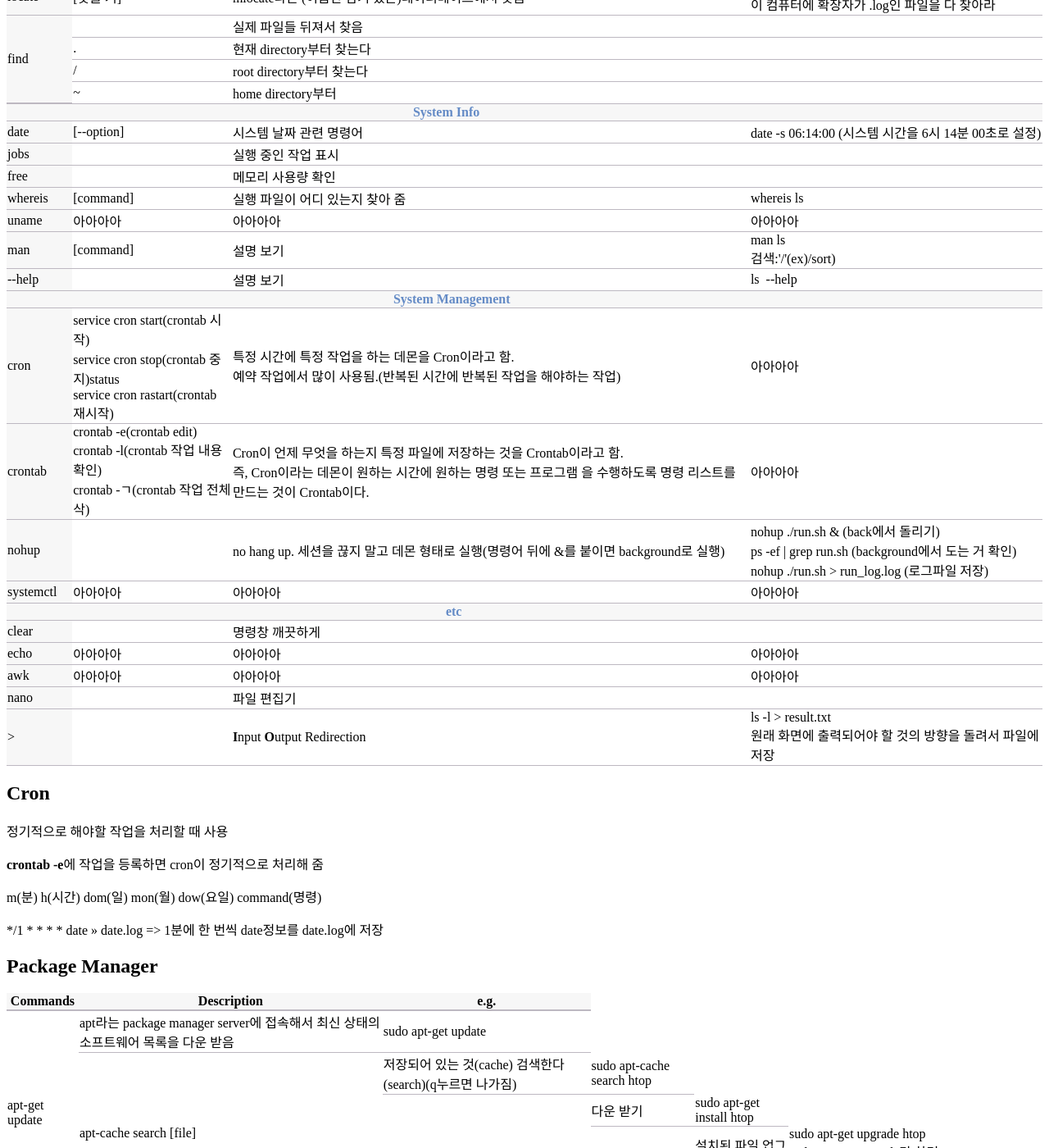
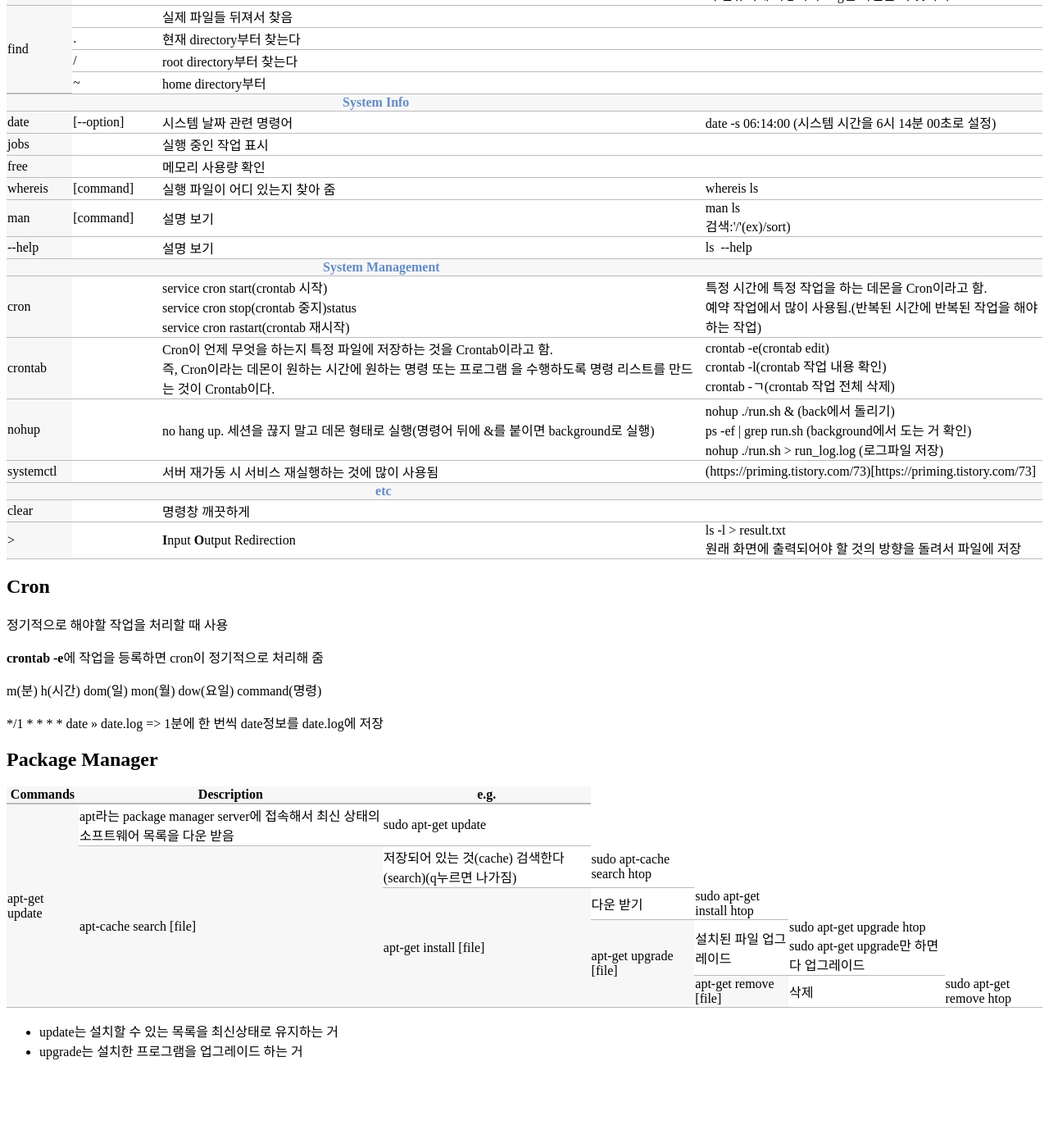
Before and after one commit to finddme/finddme.github.io, a Jekyll site: the page built from _posts/2022-01-12-Linux.md, in a window 1280 px wide and 1400 px high, scrolled down 1363 px. Shown: the whole window at 82% size. Built offline with Jekyll 4.4.1, drawn with Linux system fonts in a browser that asks for light colours; after the commit the page ends 2672 px from its top, so only the background shows below that; some of the changed text lies outside the part shown.

Commit message:
Update 2022-01-12-Linux.md

```diff
--- a/_posts/2022-01-12-Linux.md
+++ b/_posts/2022-01-12-Linux.md
@@ -95,19 +95,15 @@
        <tr><td class="line3" rowspan="1">jobs</td><td class="line"> </td><td class="line">실행 중인 작업 표시</td><td class="line"> </td></tr>
        <tr><td class="line3" rowspan="1">free</td><td class="line"> </td><td class="line">메모리 사용량 확인</td><td class="line"> </td></tr>
        <tr><td class="line3" rowspan="1">whereis</td><td class="line">[command]</td><td class="line">실행 파일이 어디 있는지 찾아 줌</td><td class="line">whereis ls</td></tr>
-       <tr><td class="line3" rowspan="1">uname</td><td class="line">아아아아</td><td class="line">아아아아</td><td class="line">아아아아</td></tr>
        <tr><td class="line3" rowspan="1">man</td><td class="line">[command]</td><td class="line">설명 보기</td><td class="line">man ls<br>검색:'&#47;'(ex)&#47;sort)</td></tr>
        <tr><td class="line3" rowspan="1">--help</td><td class="line"> </td><td class="line">설명 보기</td><td class="line">ls&nbsp;&nbsp;--help</td></tr>
        <tr><td class="line3"> </td><td class="line3"> </td><td class="line3">&nbsp;&nbsp;&nbsp;&nbsp;&nbsp;&nbsp;&nbsp;&nbsp;&nbsp;&nbsp;&nbsp;&nbsp;&nbsp;&nbsp;&nbsp;&nbsp;&nbsp;&nbsp;&nbsp;&nbsp;&nbsp;&nbsp;&nbsp;&nbsp;&nbsp;&nbsp;&nbsp;&nbsp;&nbsp;&nbsp;&nbsp;&nbsp;&nbsp;&nbsp;&nbsp;&nbsp;&nbsp;&nbsp;&nbsp;&nbsp;&nbsp;&nbsp;&nbsp;&nbsp;&nbsp;&nbsp;&nbsp;&nbsp;&nbsp;<span style="color:#648BC6; font-weight: bold;">System Management</span></td><td class="line3"> </td></tr>
-       <tr><td class="line3" rowspan="1">cron</td><td class="line">service cron start(crontab 시작)<br>service cron stop(crontab 중지)status<br>service cron rastart(crontab 재시작)<br></td><td class="line">특정 시간에 특정 작업을 하는 데몬을 Cron이라고 함.<br>예약 작업에서 많이 사용됨.(반복된 시간에 반복된 작업을 해야하는 작업)</td><td class="line">아아아아</td></tr>
-       <tr><td class="line3" rowspan="1">crontab</td><td class="line">crontab -e(crontab edit)<br>crontab -l(crontab 작업 내용 확인)<br>crontab -ㄱ(crontab 작업 전체 삭)</td><td class="line">Cron이 언제 무엇을 하는지 특정 파일에 저장하는 것을 Crontab이라고 함.<br> 즉, Cron이라는 데몬이 원하는 시간에 원하는 명령 또는 프로그램 을 수행하도록 명령 리스트를 만드는 것이 Crontab이다.</td><td class="line">아아아아</td></tr>
+       <tr><td class="line3" rowspan="1">cron</td><td class="line"> </td><td class="line">service cron start(crontab 시작)<br>service cron stop(crontab 중지)status<br>service cron rastart(crontab 재시작)<br></td><td class="line">특정 시간에 특정 작업을 하는 데몬을 Cron이라고 함.<br>예약 작업에서 많이 사용됨.(반복된 시간에 반복된 작업을 해야하는 작업)</td></tr>
+       <tr><td class="line3" rowspan="1">crontab</td><td class="line"> </td><td class="line">Cron이 언제 무엇을 하는지 특정 파일에 저장하는 것을 Crontab이라고 함.<br> 즉, Cron이라는 데몬이 원하는 시간에 원하는 명령 또는 프로그램 을 수행하도록 명령 리스트를 만드는 것이 Crontab이다.</td><td class="line">crontab -e(crontab edit)<br>crontab -l(crontab 작업 내용 확인)<br>crontab -ㄱ(crontab 작업 전체 삭제)</td></tr>
        <tr><td class="line3" rowspan="1">nohup</td><td class="line"> </td><td class="line">no hang up. 세션을 끊지 말고 데몬 형태로 실행(명령어 뒤에 &를 붙이면 background로 실행)</td><td class="line">nohup ./run.sh & (back에서 돌리기)<br>ps -ef | grep run.sh (background에서 도는 거 확인)<br>nohup ./run.sh > run_log.log (로그파일 저장)<br></td></tr>
-       <tr><td class="line3" rowspan="1">systemctl</td><td class="line">아아아아</td><td class="line">아아아아</td><td class="line">아아아아</td></tr>
+       <tr><td class="line3" rowspan="1">systemctl</td><td class="line"> </td><td class="line">서버 재가동 시 서비스 재실행하는 것에 많이 사용됨</td><td class="line">(https://priming.tistory.com/73)[https://priming.tistory.com/73]</td></tr>
        <tr><td class="line3"> </td><td class="line3"> </td><td class="line3">&nbsp;&nbsp;&nbsp;&nbsp;&nbsp;&nbsp;&nbsp;&nbsp;&nbsp;&nbsp;&nbsp;&nbsp;&nbsp;&nbsp;&nbsp;&nbsp;&nbsp;&nbsp;&nbsp;&nbsp;&nbsp;&nbsp;&nbsp;&nbsp;&nbsp;&nbsp;&nbsp;&nbsp;&nbsp;&nbsp;&nbsp;&nbsp;&nbsp;&nbsp;&nbsp;&nbsp;&nbsp;&nbsp;&nbsp;&nbsp;&nbsp;&nbsp;&nbsp;&nbsp;&nbsp;&nbsp;&nbsp;&nbsp;&nbsp;&nbsp;&nbsp;&nbsp;&nbsp;&nbsp;&nbsp;&nbsp;&nbsp;&nbsp;&nbsp;&nbsp;&nbsp;&nbsp;&nbsp;&nbsp;&nbsp;<span style="color:#648BC6; font-weight: bold;">etc&nbsp;</span></td><td class="line3"> </td></tr>
        <tr><td class="line3" rowspan="1">clear</td><td class="line"> </td><td class="line">명령창 깨끗하게</td><td class="line"> </td></tr>
-       <tr><td class="line3" rowspan="1">echo</td><td class="line">아아아아</td><td class="line">아아아아</td><td class="line">아아아아</td></tr>
-       <tr><td class="line3" rowspan="1">awk</td><td class="line">아아아아</td><td class="line">아아아아</td><td class="line">아아아아</td></tr>
-       <tr><td class="line3" rowspan="1">nano</td><td class="line"> </td><td class="line">파일 편집기</td><td class="line"> </td></tr>
        <tr><td class="line3" rowspan="1">&#62;</td><td class="line"> </td><td class="line"><strong>I</strong>nput <strong>O</strong>utput Redirection</td><td class="line">ls -l &#62; result.txt<br>원래 화면에 출력되어야 할 것의 방향을 돌려서 파일에 저장</td></tr>
     </table>
   </body>
@@ -139,19 +135,14 @@
    <body>
      <table style="border-collapse:collapse">
        <tr><th class="line4" bgcolor="#F8F7F9">Commands</th><th class="line4">Description</th><th class="line4">e.g.</th></tr>
-       <tr><td class="line1" rowspan="5">apt-get update</td><td class="line">apt라는 package manager server에 접속해서 최신 상태의 소프트웨어 목록을 다운 받음</td><td class="line">sudo apt-get update</td></tr>
-       <tr><td class="line1" rowspan="5">apt-cache search [file]</td><td class="line">저장되어 있는 것(cache) 검색한다(search)(q누르면 나가짐)</td><td class="line">sudo apt-cache search htop</td></tr>
-       <tr><td class="line1" rowspan="5">apt-get install [file]</td><td class="line">다운 받기</td><td class="line">sudo apt-get install htop</td></tr>
-       <tr><td class="line1" rowspan="5">apt-get upgrade [file]</td><td class="line">설치된 파일 업그레이드</td><td class="line">sudo apt-get upgrade htop<br>sudo apt-get upgrade만 하면 다 업그레이드</td></tr>
-       <tr><td class="line1" rowspan="5">apt-get remove [file]</td><td class="line">삭제</td><td class="line">sudo apt-get remove htop</td></tr>
+       <tr><td class="line3" rowspan="5">apt-get update</td><td class="line">apt라는 package manager server에 접속해서 최신 상태의 소프트웨어 목록을 다운 받음</td><td class="line">sudo apt-get update</td></tr>
+       <tr><td class="line3" rowspan="5">apt-cache search [file]</td><td class="line">저장되어 있는 것(cache) 검색한다(search)(q누르면 나가짐)</td><td class="line">sudo apt-cache search htop</td></tr>
+       <tr><td class="line3" rowspan="5">apt-get install [file]</td><td class="line">다운 받기</td><td class="line">sudo apt-get install htop</td></tr>
+       <tr><td class="line3" rowspan="5">apt-get upgrade [file]</td><td class="line">설치된 파일 업그레이드</td><td class="line">sudo apt-get upgrade htop<br>sudo apt-get upgrade만 하면 다 업그레이드</td></tr>
+       <tr><td class="line3" rowspan="5">apt-get remove [file]</td><td class="line">삭제</td><td class="line">sudo apt-get remove htop</td></tr>
     </table>
   </body>
  </html>
 
  - update는 설치할 수 있는 목록을 최신상태로 유지하는 거
  - upgrade는 설치한 프로그램을 업그레이드 하는 거
-
-## Background
-
-
-## Daemon
```
